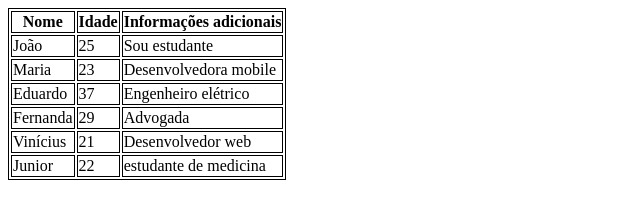
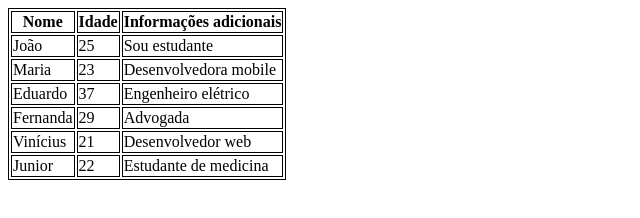
Before and after one commit to ViniCazuu/aula-tabela, a plain HTML site: page index.html in a window 1280 px wide. Shown: the full height of the page, 0-640 px from the left. Drawn offline with Linux system fonts and the light colour scheme.

```diff
--- a/index.html
+++ b/index.html
@@ -45,7 +45,7 @@
         <tr>
             <td>Junior</td>
             <td>22</td>
-            <td>estudante de medicina</td>
+            <td>Estudante de medicina</td>
         </tr>
     </table>
 </body>
```
